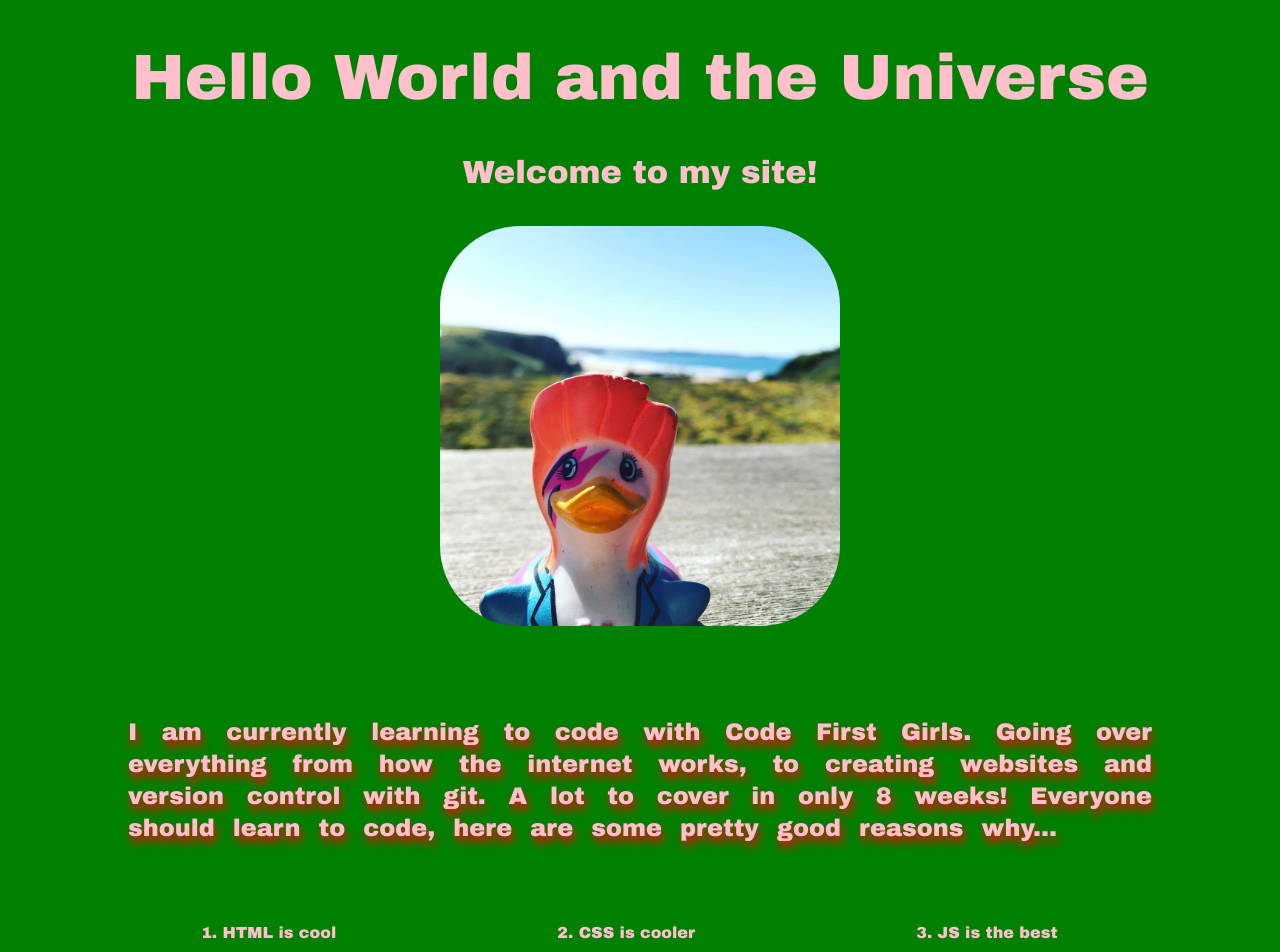
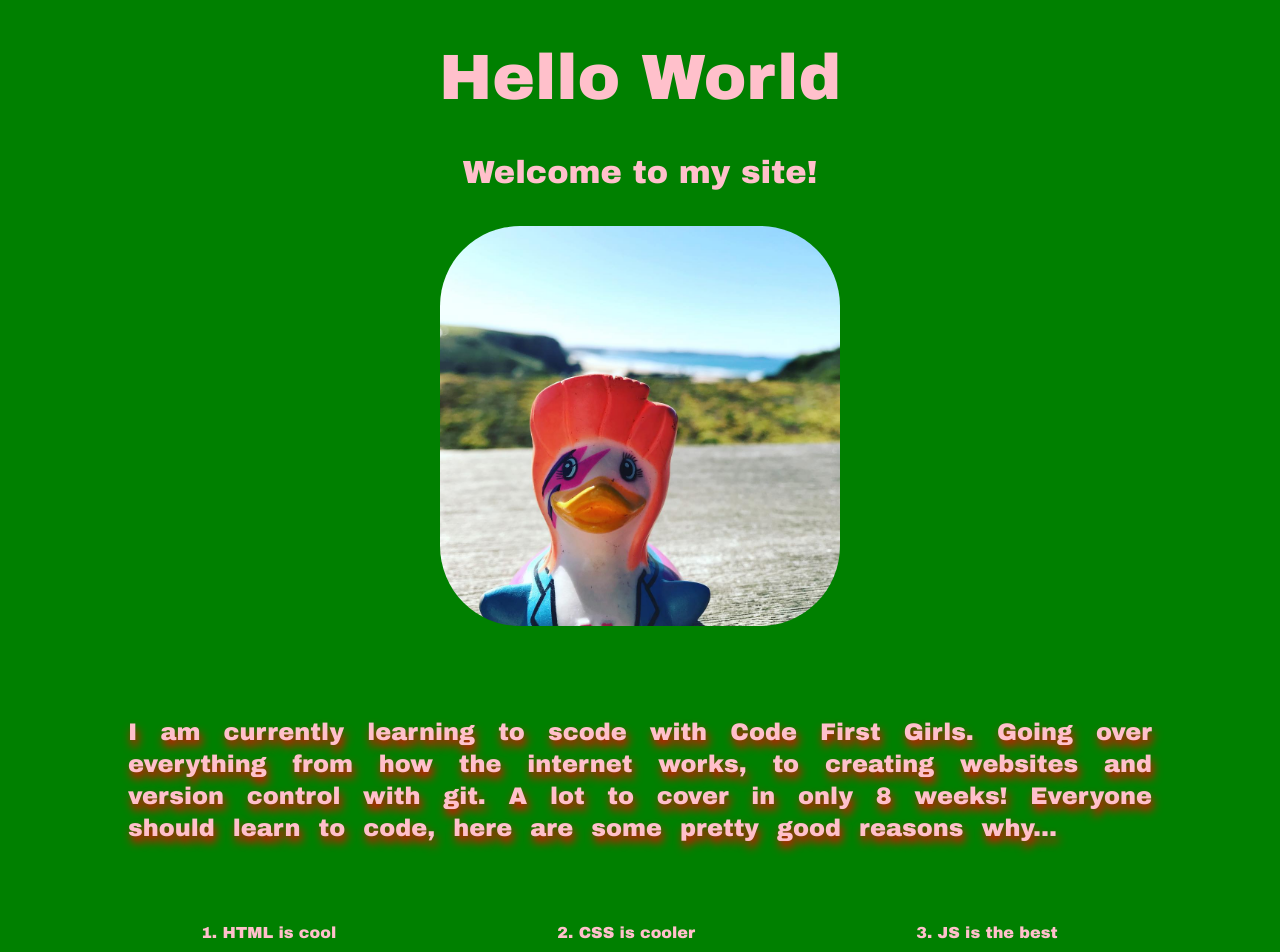
Before and after one commit to lindawystemp/beginners-week-four, a plain HTML site: page coding_course/first_website/index.html in a window 1280 px wide. Shown: the top 952 px of the page. Drawn offline with Linux system fonts and the light colour scheme.

Commit message:
Revert "Update index.html"
This reverts commit 4aed8601442f43ddb5e19db894c153ed797f30a2.

```diff
--- a/coding_course/first_website/index.html
+++ b/coding_course/first_website/index.html
@@ -7,13 +7,13 @@
 
 <body>
   <div class="one">
-    <h1>Hello World and the Universe</h1>
+    <h1>Hello World</h1>
     <h2>Welcome to my site!</h2>
     <img src="./duck.jpg" alt="A local image" width="400px">
   </div>
 
   <div class="two">
-    <p>I am currently learning to code with Code First Girls. Going over everything from how the
+    <p>I am currently learning to scode with Code First Girls. Going over everything from how the
 internet works, to creating websites and version control with git. A lot to cover in only 8 weeks!
 Everyone should learn to code, here are some pretty good reasons why...</p>
   </div>
```
